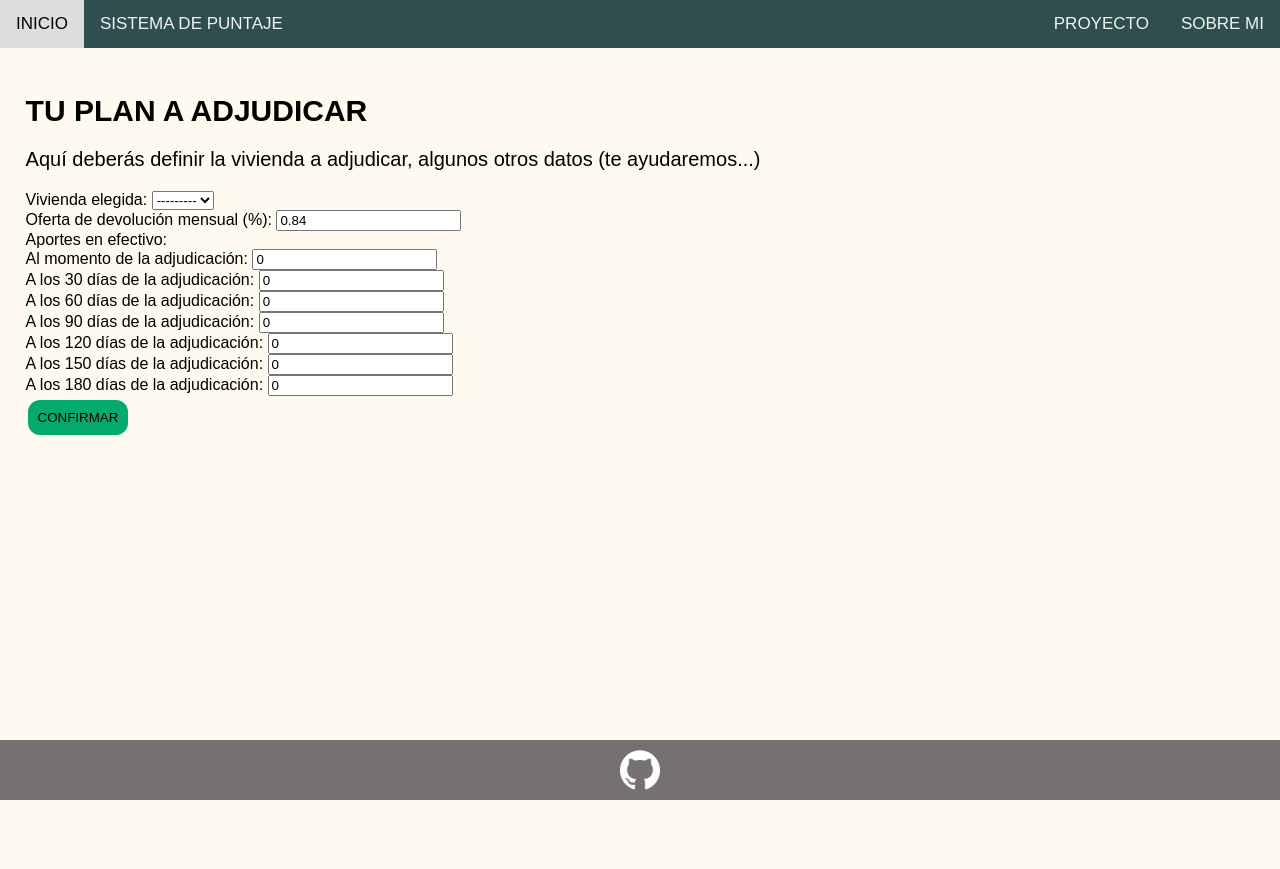
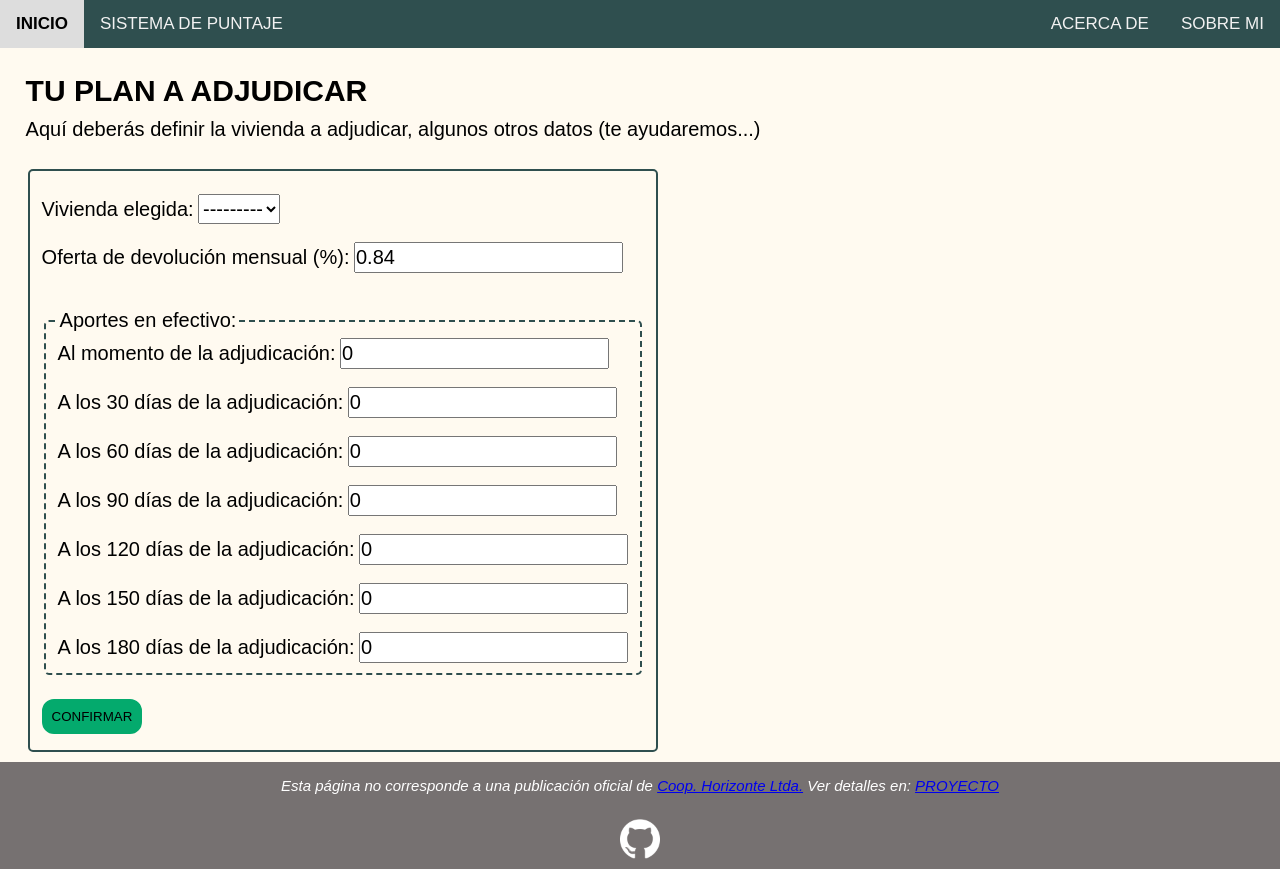
Before and after one commit to LeandroLamarca/calculadora-horizonte, a Django app: page /calculadoraAdjudicacion/proyeccion/1/ in a window 1280 px wide. Before the commit the page ends 800 px from the top, so only its background shows below. Run offline with Django 4.2, Linux system fonts and the light colour scheme; data that the repository does not hold is empty.

Commit message:
Contenido y estilo

```diff
--- a/calculadoraAdjudicacion/static/calculadoraAdjudicacion/style1.css
+++ b/calculadoraAdjudicacion/static/calculadoraAdjudicacion/style1.css
@@ -45,14 +66,36 @@ body {
 
 /* Para dispositivos con screen mayor a 600px*/
 @media only screen and (min-width: 601px) {
-  /*Del tamaño de la fuente y model_box*/
-  h1 {font-size: 30px;}
-  p {font-size: 20px;}
-  .boton a {font-size: 15px;padding: 10px 14px;}
+  /* Margenes, tamaños de fuente y model_box */
+  .general_body {margin-left: 2%;margin-top: 2%;}
+  h1 {font-size: 30px;margin-block-start: 0px;margin-block-end: 10px;}
+  .general_body p {font-size: 20px;margin-block-start: 6px;margin-block-end: 6px;}
+  .oculto {display:block;font-size: 15px;color:white;text-align:center;}
+  legend {font-size: 20px;}
+  .campos_form label, input[type=text], input[type=number], select/*, legend*/ {
+  padding:2px 0px;
+  font-size: 20px;
+  }
+  .formulario {
+  margin-block-start: 10px;
+  margin-block-end: 10px;
+  }
+  fieldset {
+  display: inline-block;
+  border-radius: 5px;
+  border-style: solid;
+  border-color: #2F4F4F;
+  border-width: 2px;
+  }
+  .sub_set {
+  display: inline-block;
+  border-style: dashed;
+  }
+  .boton a {font-size: 15px;padding: 10px 14px;margin-block-start: 6px;margin-block-end: 6px;}
   .topnav {overflow: hidden;}
   .topnav a {padding: 14px 16px;font-size: 17px;float: left;text-align: center;}
   .topnav a.right {float: right;}
-  input[type=submit] {padding: 8px 8px;margin: 4px 2px;}
+  input[type=submit] {padding: 8px;margin-block-start: 6px;margin-block-end: 6px;}
   img {width:40px;height:40px;padding: 10px;}
 }
 
--- a/calculadoraAdjudicacion/templates/plantillaBase.html
+++ b/calculadoraAdjudicacion/templates/plantillaBase.html
@@ -19,17 +19,16 @@
 
 <body>
   <div class="topnav" id="myTopnav">
-    <a class="active" href="{% url 'index' %}">INICIO</a>
+    <a class="active" href="{% url 'index' %}"><b>INICIO</b></a>
     <a href="#PUNTAJE">SISTEMA DE PUNTAJE</a>
     <a class="right" href="#SOBREMI">SOBRE MI</a>
-    <a class="right" href="#PROYECTO">PROYECTO</a>
+    <a class="right" href="#ACERCA_DE">ACERCA DE</a>
     <!-- Próximo elemento <a> es necesario para la implementación del menú responsivo
     Ver fuente recomendada en el <head> -->
     <a href="javascript:void(0);" class="icon" onclick="myFunction()"> <i class="fa fa-bars"></i></a>
   </div>
 
-  <!-- <script> Javascript necsario para la implementación del menú responsivo
-  Vewr fuente citadada en <head> -->
+  <!-- <script> Javascript necsario para la implementación del menú responsivo. Ver fuente citadada en <head> -->
   <script>
     function myFunction() {
       var x = document.getElementById("myTopnav");
@@ -46,7 +45,15 @@
 
   <div class="footer">
     <footer>
-      <a href="https://github.com/LeandroLamarca/calculadora-horizonte" target="_blank">
+      <p class="oculto">
+        <i>Esta página no corresponde a una publicación oficial de
+        <a href="https://www.coophorizonte.com.ar/" target="_blank">Coop. Horizonte Ltda.</a>
+        Ver detalles en: <a href="#PROYECTO">PROYECTO</a>
+        </i>
+      </p>
+      <a href="https://github.com/LeandroLamarca/calculadora-horizonte"
+         target="_blank" title="Visitar proyecto en GitHub"
+      >
         <img
           src="/static/calculadoraAdjudicacion/images/github.png"
           alt="Proyecto en GitHub"
--- a/calculadoraAdjudicacion/templates/proyeccion.html
+++ b/calculadoraAdjudicacion/templates/proyeccion.html
@@ -6,31 +6,41 @@
 
 <p>Aquí deberás definir la vivienda a adjudicar, algunos otros datos (te ayudaremos...)</p>
 
+<div class="formulario">
   <form action="" method="post">
     {% csrf_token %}
+    <div class="campos_form">
+    <br>
+    <fieldset>
+      <br>
+      <label for="{{ form.vivienda_adjudicar.id_for_label }}">Vivienda elegida:</label>
+      {{ form.vivienda_adjudicar }}<br><br>
+      <label for="{{ form.odm.id_for_label }}">Oferta de devolución mensual (%):</label>
+      {{ form.odm }}<br><br>
 
-    <label for="{{ form.vivienda_adjudicar.id_for_label }}">Vivienda elegida:</label>
-    {{ form.vivienda_adjudicar }}<br>
-    <label for="{{ form.odm.id_for_label }}">Oferta de devolución mensual (%):</label>
-    {{ form.odm }}<br>
-    Aportes en efectivo:<br>
+      <br>
+      <fieldset class="sub_set">
+        <legend>Aportes en efectivo:</legend>
         <label for="{{ form.oferta_efectivo.id_for_label }}">Al momento de la adjudicación:</label>
-    {{ form.oferta_efectivo }}<br>
+        {{ form.oferta_efectivo }}<br><br>
         <label for="{{ form.oferta_treinta.id_for_label }}">A los 30 días de la adjudicación:</label>
-    {{ form.oferta_treinta }}<br>
+        {{ form.oferta_treinta }}<br><br>
         <label for="{{ form.oferta_sesenta.id_for_label }}">A los 60 días de la adjudicación:</label>
-    {{ form.oferta_sesenta }}<br>
+        {{ form.oferta_sesenta }}<br><br>
         <label for="{{ form.oferta_noventa.id_for_label }}">A los 90 días de la adjudicación:</label>
-    {{ form.oferta_noventa }}<br>
+        {{ form.oferta_noventa }}<br><br>
         <label for="{{ form.oferta_c_veinte.id_for_label }}">A los 120 días de la adjudicación:</label>
-    {{ form.oferta_c_veinte }}<br>
+        {{ form.oferta_c_veinte }}<br><br>
         <label for="{{ form.oferta_c_cincuenta.id_for_label }}">A los 150 días de la adjudicación:</label>
-    {{ form.oferta_c_cincuenta }}<br>
+        {{ form.oferta_c_cincuenta }}<br><br>
         <label for="{{ form.oferta_c_ochenta.id_for_label }}">A los 180 días de la adjudicación:</label>
         {{ form.oferta_c_ochenta }}<br>
-
-
+      </fieldset>
+      <br><br>
       <input type="submit" value="CONFIRMAR">
+    </fieldset>
+    </div>
   </form>
+</div>
 
 {% endblock %}
```
Also changed, not shown: other parts of calculadoraAdjudicacion/static/calculadoraAdjudicacion/style1.css (+27 -12 lines), calculadoraAdjudicacion/templates/index.html (+15 -2 lines), calculadoraAdjudicacion/templates/planActual.html (+13 -3 lines), calculadoraAdjudicacion/templates/resultado.html (+13 -22 lines). Lines whose indentation alone changed are shown as unchanged.
